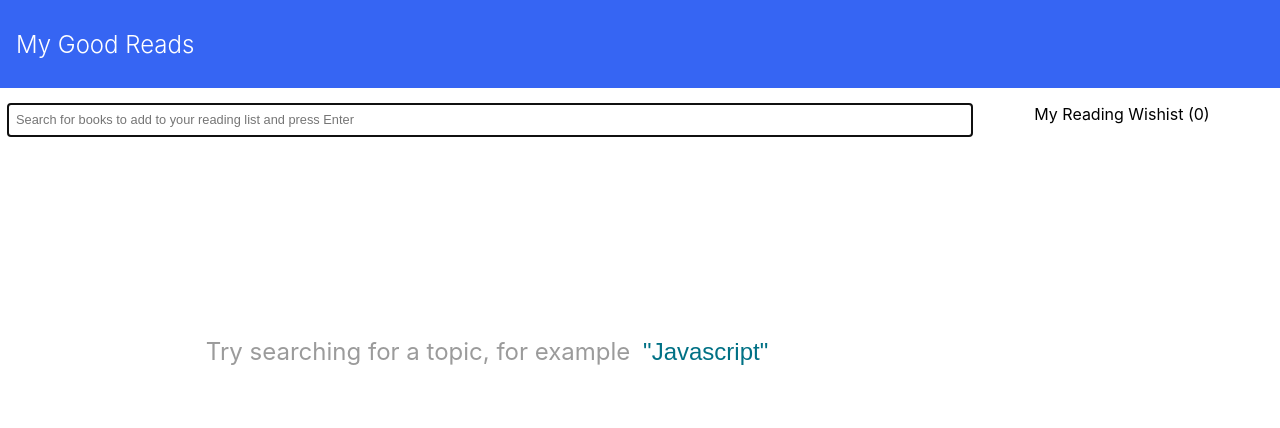
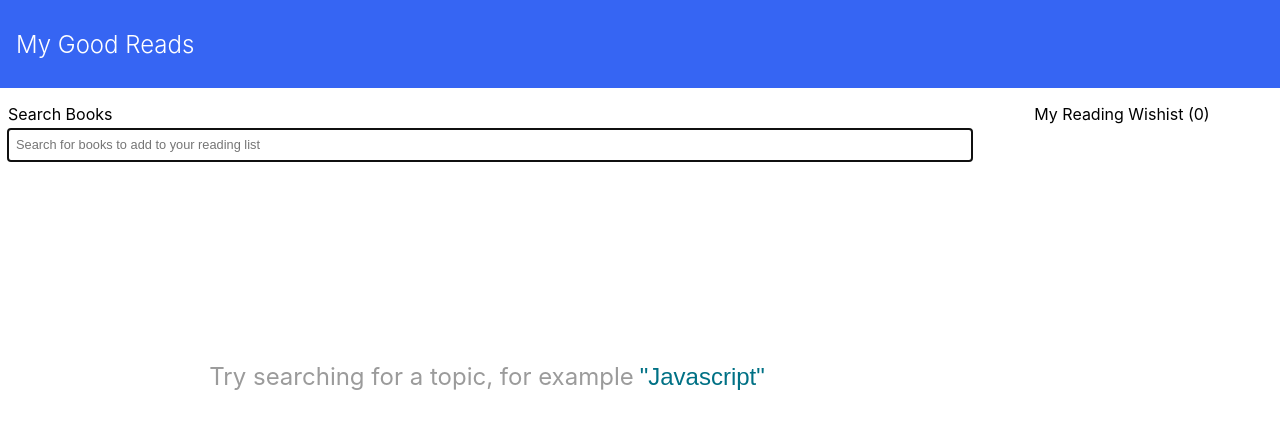
Before and after one commit to ronelfernandez/my-good-reads, a React (Create React App) app: page / in a window 1280 px wide. Shown: the top 428 px of the page. Built offline with nearby package versions, Linux system fonts and the light colour scheme.

Commit message:
Adding label to input box to make it more accessible

```diff
--- a/src/book-search/BookSearch.scss
+++ b/src/book-search/BookSearch.scss
@@ -12,4 +12,8 @@
     .button-link-sample-text {
         font-size: 24px;
     }
+    .input-instructions {
+        display: inline-block;
+        margin-bottom: 5px;
+    }
 }
--- a/src/book-search/BookSearch.tsx
+++ b/src/book-search/BookSearch.tsx
@@ -1,4 +1,4 @@
-import React, { useEffect, useState, useCallback } from "react";
+import React, { useEffect, useState, useCallback, useRef } from "react";
 import { getBooksByType } from "./book-search.service";
 import SearchResults from "../search-results/SearchResults";
 import "./BookSearch.scss";
@@ -11,6 +11,7 @@ const BookSearch = () => {
     const [allAvailableBooks, setAllAvailableBooks] = useState([]);
 
     const [wishList, setWishList] = useState<any[]>([]);
+    const ref: any = useRef(null);
 
     const requestBooks = useCallback(async () => {
         if (bookTypeToSearch) {
@@ -29,6 +30,12 @@ const BookSearch = () => {
         }
         getAllBooks();
     }, [requestBooks, bookTypeToSearch]);
+
+    useEffect(() => {
+        if (ref && ref.current) {
+            ref!.current!.focus();
+        }
+    }, []);
 
     const onSearchChange = useCallback((value) => {
         updateBookTypeToSearch(value);
@@ -49,23 +56,29 @@ const BookSearch = () => {
                                 updateBookTypeToSearch(bookType);
                             }}
                         >
+                            <label>
+                                <span className="input-instructions">
+                                    Search Books
+                                </span>
                                 <input
+                                    ref={ref}
                                     className="full-width input-search"
                                     autoFocus
                                     name="gsearch"
                                     type="search"
                                     value={bookType}
-                                placeholder="Search for books to add to your reading list and press Enter"
+                                    placeholder="Search for books to add to your reading list"
                                     onChange={(e) => {
                                         updateBookType(e.target.value);
                                         onSearchChangeD(e.target.value);
                                     }}
                                 />
+                            </label>
                         </form>
                         {!bookType && (
                             <div className="empty">
                                 <p>
-                                    Try searching for a topic, for example{" "}
+                                    Try searching for a topic, for example
                                     <button
                                         className="button-link button-link-sample-text"
                                         onClick={() => {
```
Lines whose indentation alone changed are shown as unchanged.
